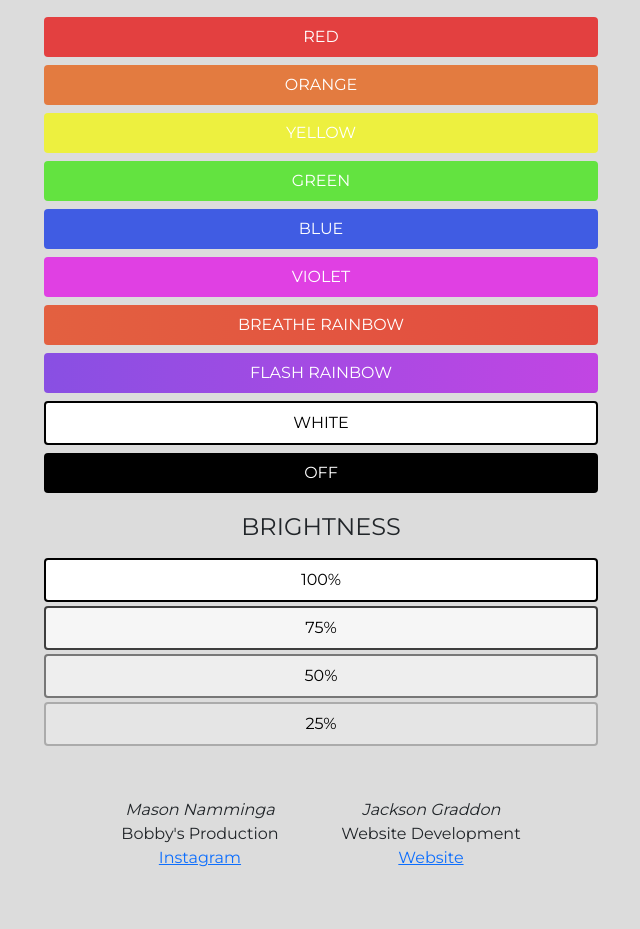
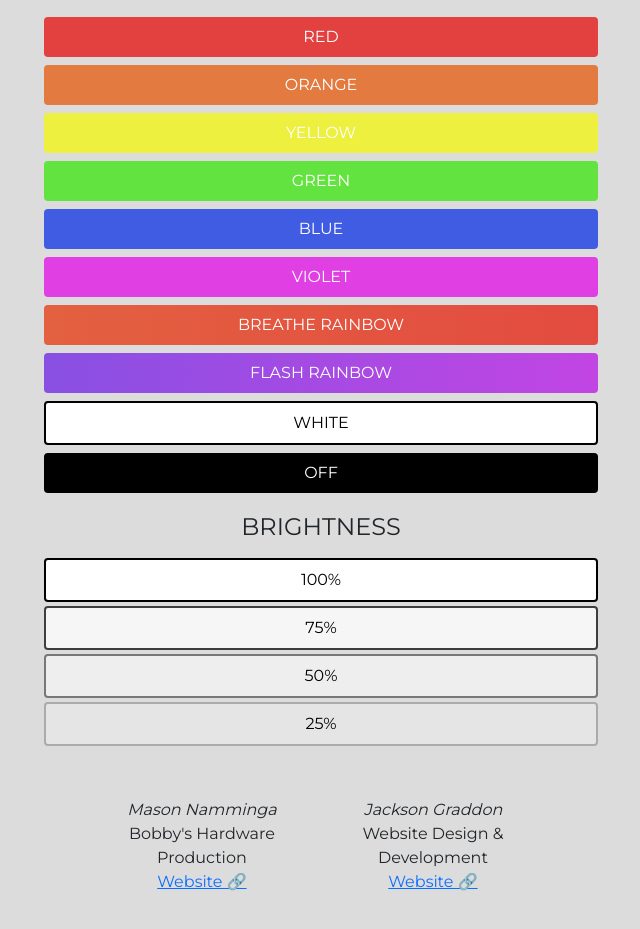
Before and after one commit to masonnamminga/bobbythelamp, a plain HTML site: page index.html in a window 1280 px wide. Shown: the part 139-1068 px from the top of the page, without its empty margins (319-959 px from the left). Drawn offline with nearby package versions, Linux system fonts and the light colour scheme.

Commit message:
Jack Update
adding an updated url for jack's website

```diff
--- a/index.html
+++ b/index.html
@@ -67,16 +67,17 @@
 
 
         </div>
+
         <div id="credits" class="flex-column flex-sm-row">
             <div>
                 <p><i>Mason Namminga</i></p>
-                <p>Bobby's Production</p>
-                <a target="_blank" href="https://instagram.com/masonnamminga">Instagram</a>
+                <p>Bobby's Hardware Production</p>
+                <a target="_blank" href="https://masonnamminga.com/">Website 🔗</a>
             </div>
             <div>
                 <p><i>Jackson Graddon</i></p>
-                <p>Website Development</p>
-                <a target="_blank" href="https://jackgraddon.page/">Website</a>
+                <p>Website Design & Development</p>
+                <a target="_blank" href="https://jackgraddon.com/">Website 🔗</a>
             </div>
         </div>
     </main>
```
